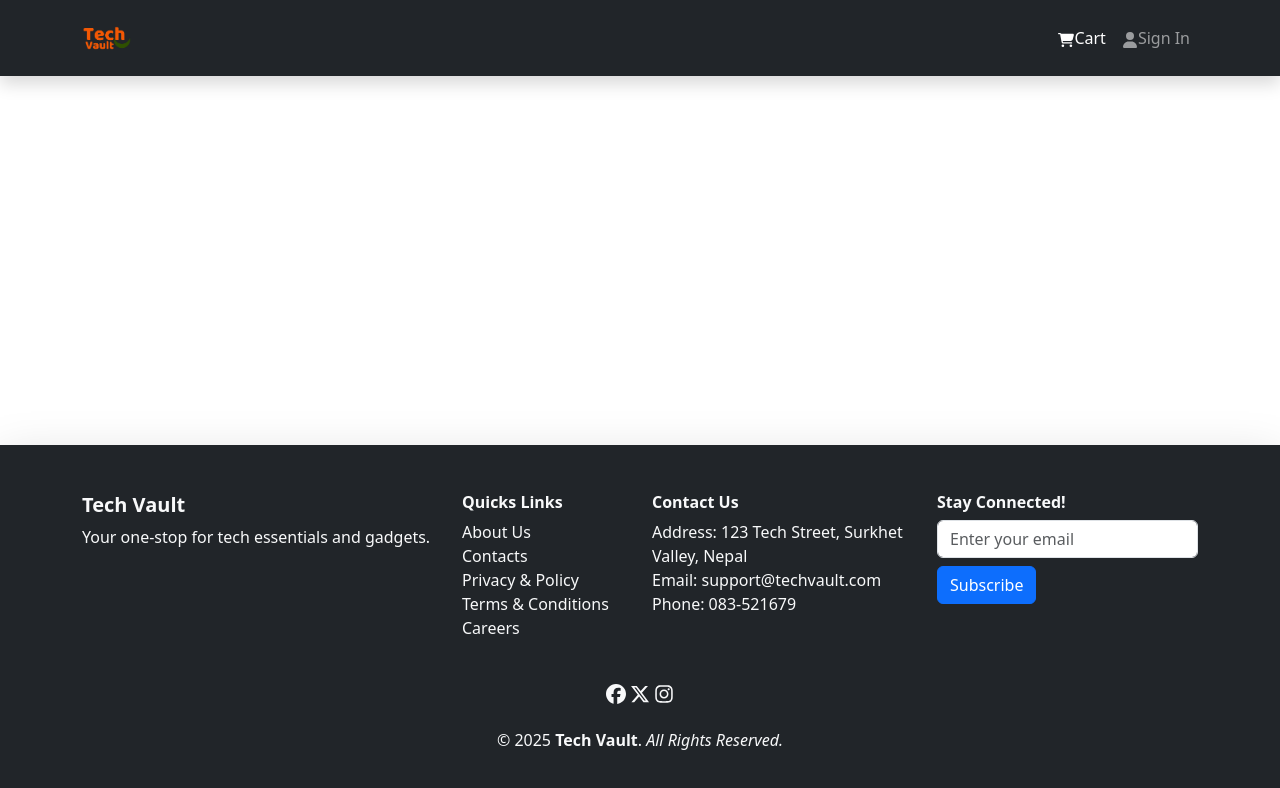
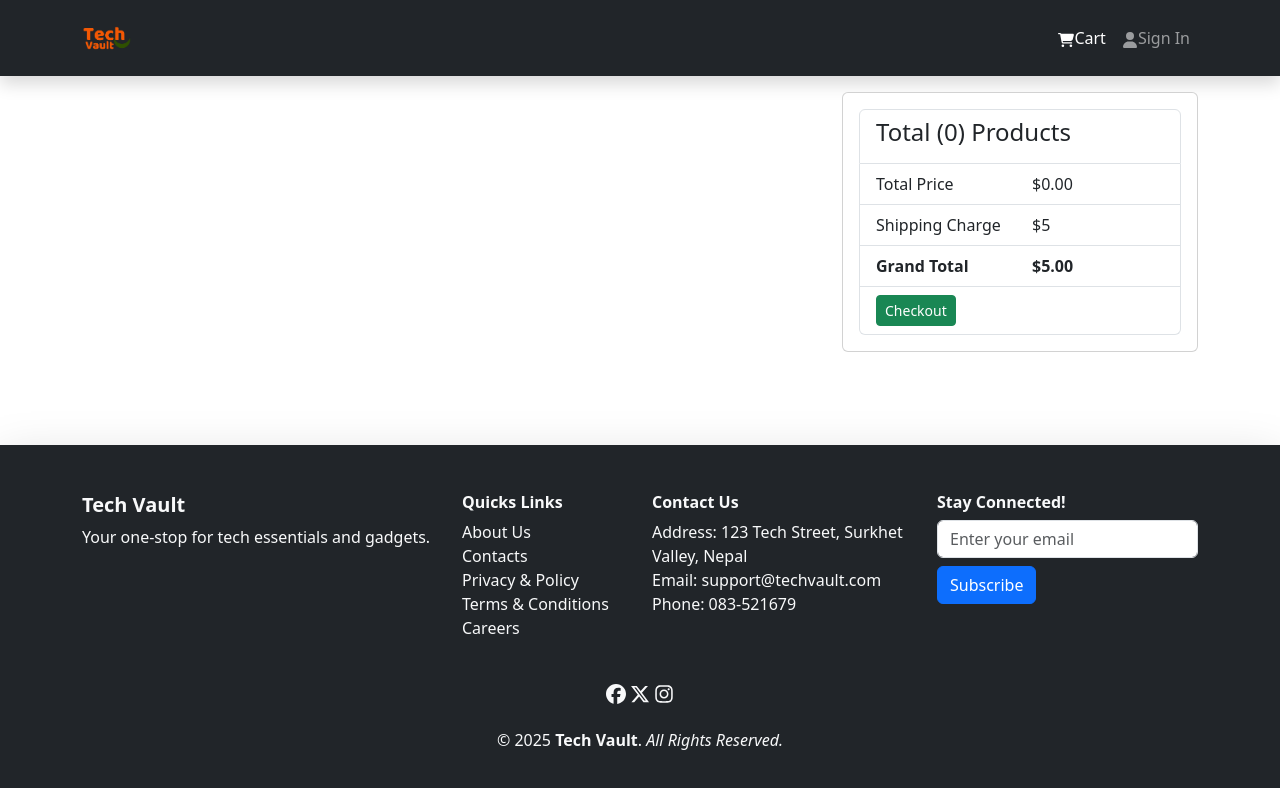
Before and after one commit to sangatrokaya/ecommerce, a React (Vite) app in the folder frontend/: page /cart in a window 1280 px wide. Shown: the top 788 px of the page. Built offline with nearby package versions, Linux system fonts and the light colour scheme.

Commit message:
add: checkout card for products in cart page

```diff
--- a/frontend/src/pages/CartPage.jsx
+++ b/frontend/src/pages/CartPage.jsx
@@ -1,8 +1,17 @@
 import { useState } from "react";
-import { Row, Col, ListGroup, Form, Image, Button } from "react-bootstrap";
+import {
+  Row,
+  Col,
+  ListGroup,
+  Form,
+  Image,
+  Button,
+  Card,
+} from "react-bootstrap";
 import { useSelector, useDispatch } from "react-redux";
 import { addItem, removeItem } from "../slices/cartSlice";
 import { FaTrash } from "react-icons/fa6";
+import { Link } from "react-router-dom";
 
 const CartPage = () => {
   const { cartItems } = useSelector((state) => state.cart);
@@ -17,6 +26,8 @@ const CartPage = () => {
   };
   return (
     <>
+      <Row>
+        <Col md={8}>
           <ListGroup variant="flush">
             {cartItems.map((item) => (
               <ListGroup.Item key={item._id}>
@@ -30,7 +41,12 @@ const CartPage = () => {
                     />
                   </Col>
                   <Col md={3}>
+                    <Link
+                      to={`/product/${item._id}`}
+                      className="text-decoration-none text-dark"
+                    >
                       <strong>{item.name}</strong>
+                    </Link>
                   </Col>
                   <Col md={2}>
                     {" "}
@@ -41,7 +57,9 @@ const CartPage = () => {
                     <Form.Control
                       as="select"
                       value={item.qty}
-                  onChange={(e) => changeCartQty(item, Number(e.target.value))}
+                      onChange={(e) =>
+                        changeCartQty(item, Number(e.target.value))
+                      }
                     >
                       {[...Array(item.countInStock).keys()].map((x) => (
                         <option key={x + 1}>{x + 1}</option>
@@ -60,6 +78,59 @@ const CartPage = () => {
               </ListGroup.Item>
             ))}
           </ListGroup>
+        </Col>
+        <Col md={4}>
+          <Card>
+            <Card.Body>
+              <ListGroup>
+                <ListGroup.Item>
+                  <h4>
+                    Total ({cartItems.reduce((acc, item) => acc + item.qty, 0)})
+                    Products
+                  </h4>
+                </ListGroup.Item>
+                <ListGroup.Item>
+                  <Row>
+                    <Col>Total Price</Col>
+                    <Col>
+                      $
+                      {cartItems
+                        .reduce((acc, item) => acc + item.qty * item.price, 0)
+                        .toFixed(2)}
+                    </Col>
+                  </Row>
+                </ListGroup.Item>
+                <ListGroup.Item>
+                  <Row>
+                    <Col>Shipping Charge</Col>
+                    <Col>$5</Col>
+                  </Row>
+                </ListGroup.Item>
+                <ListGroup.Item>
+                  <Row>
+                    <Col>
+                      <strong>Grand Total</strong>
+                    </Col>
+                    <Col>
+                      <strong>
+                        $
+                        {cartItems
+                          .reduce((acc, item) => acc + item.qty * item.price, 5)
+                          .toFixed(2)}
+                      </strong>
+                    </Col>
+                  </Row>
+                </ListGroup.Item>
+                <ListGroup.Item>
+                  <Button size="sm" className="btn-success">
+                    Checkout
+                  </Button>
+                </ListGroup.Item>
+              </ListGroup>
+            </Card.Body>
+          </Card>
+        </Col>
+      </Row>
     </>
   );
 };
```
Lines whose indentation alone changed are shown as unchanged.
